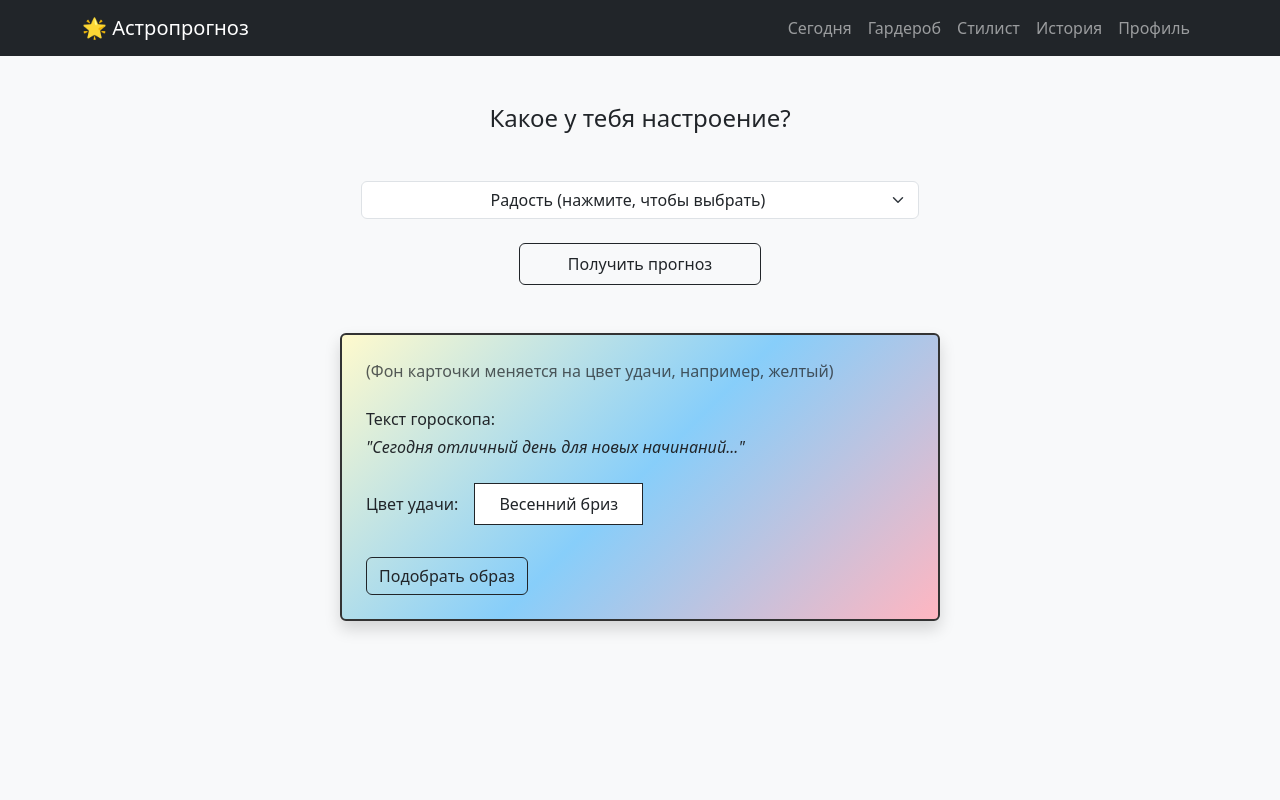
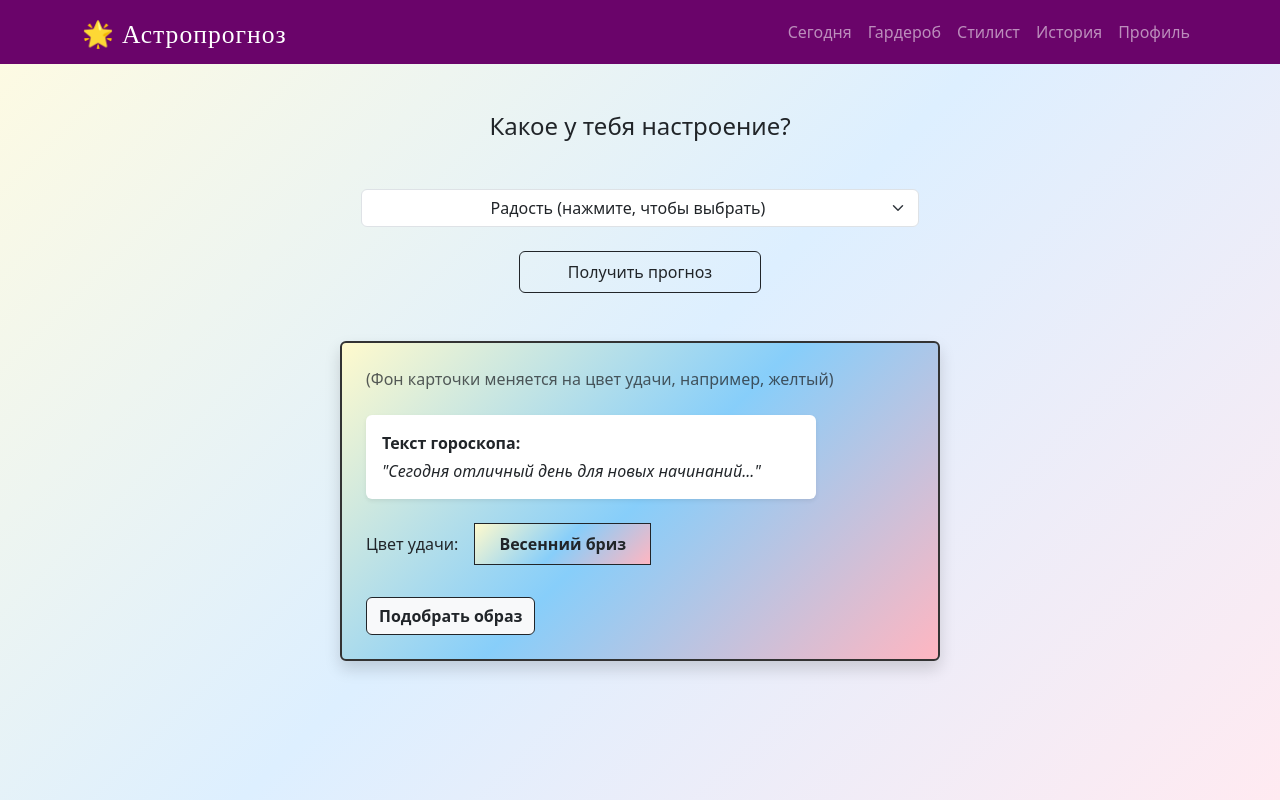
Before and after one commit to matvei-ka/zodiac-look, a Django app: page / in a window 1280 px wide. Run offline with Django 5.2, Linux system fonts and the light colour scheme.

Commit message:
Обновила дизайн: шрифты, градиенты, цвета и страницу регистрации

```diff
--- a/templates/base.html
+++ b/templates/base.html
@@ -6,12 +6,13 @@
     <!-- Подключаем Bootstrap для красоты -->
     <link href="https://cdn.jsdelivr.net/npm/bootstrap@5.3.0/dist/css/bootstrap.min.css" rel="stylesheet">
 </head>
-<body class="bg-light">
+<link href="https://fonts.googleapis.com/css2?family=Playfair+Display:wght@700&display=swap" rel="stylesheet">
+<body style="background: linear-gradient(135deg, #fffbe1, #ddefff, #ffeaf1); min-height: 100vh;"></body>
 
     <!-- Шапка сайта (Меню) -->
-    <nav class="navbar navbar-expand-lg navbar-dark bg-dark mb-4">
-        <div class="container">
-            <a class="navbar-brand" href="/">🌟 Астропрогноз</a>
+    <nav class="navbar navbar-expand-lg navbar-dark mb-4" style="background-color: #6a046a;">
+    <div class="container"> <!-- ВОТ ЭТОТ БЛОК МЫ ПОТЕРЯЛИ -->
+        <a class="navbar-brand" href="/" style="font-family: 'Playfair Display', serif; font-size: 1.6rem; letter-spacing: 1px;">🌟 Астропрогноз</a>
         <div class="navbar-nav">
             <a class="nav-link" href="/">Сегодня</a>
             <a class="nav-link" href="/wardrobe/">Гардероб</a>
@@ -19,7 +20,7 @@
             <a class="nav-link" href="/history/">История</a>
             <a class="nav-link" href="/profile/">Профиль</a>
         </div>
-        </div>
+    </div> <!-- ЗАКРЫВАЕМ БЛОК -->
 </nav>
 
     <!-- Основной контент (сюда будут вставляться другие страницы) -->
--- a/templates/home.html
+++ b/templates/home.html
@@ -21,15 +21,18 @@
     <div class="card-body text-start p-4">
         <p class="text-muted mb-4">(Фон карточки меняется на цвет удачи, например, желтый)</p>
 
-            <p class="mb-1">Текст гороскопа:</p>
-            <p class="fst-italic mb-4">"Сегодня отличный день для новых начинаний..."</p>
+        <!-- Это тот белый блок с текстом, который мы поправили выше -->
+        <div class="bg-white p-3 rounded mb-4 shadow-sm" style="max-width: 450px;">
+            <p class="mb-1 fw-bold">Текст гороскопа:</p>
+            <p class="fst-italic mb-0">"Сегодня отличный день для новых начинаний..."</p>
+        </div>
 
         <div class="d-flex align-items-center mb-4">
             <span class="me-3">Цвет удачи:</span>
-                <span class="border border-dark px-4 py-2 bg-white">Весенний бриз</span>
+            <span class="px-4 py-2 border border-dark text-dark fw-bold" style="background: linear-gradient(135deg, #FFFACD, #87CEFA, #FFB6C1);">Весенний бриз</span>
         </div>
 
-            <button class="btn btn-outline-dark mt-2">Подобрать образ</button>
+        <button class="btn btn-light border-dark mt-2 fw-bold text-dark">Подобрать образ</button>
     </div>
 </div>
 </div>
```
Also changed, not shown: config/settings.py (+2 -6 lines), templates/accounts/login.html (+6 -4 lines), templates/accounts/register.html (+54 -3 lines), 1 other file. Lines whose indentation alone changed are shown as unchanged.
